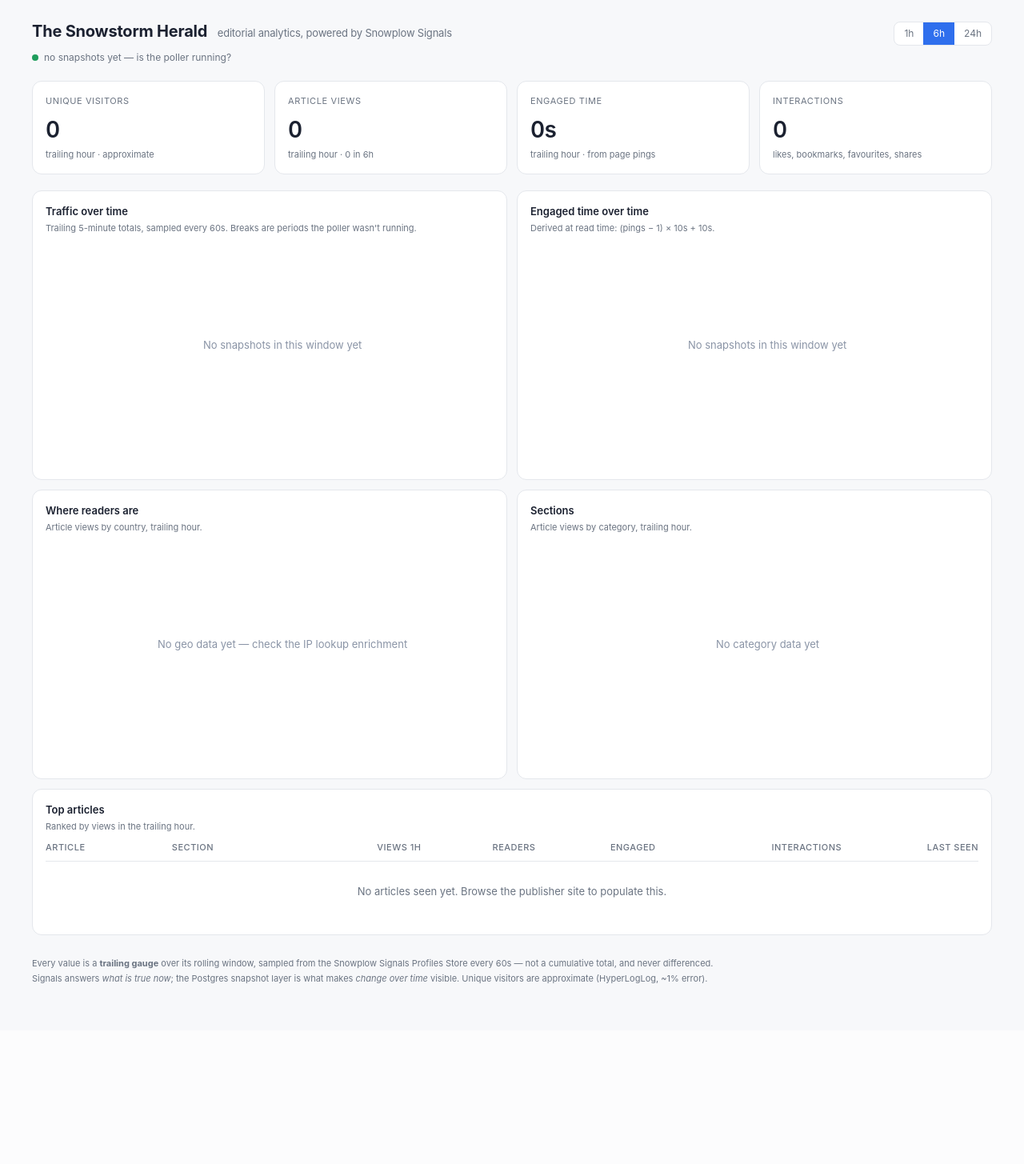
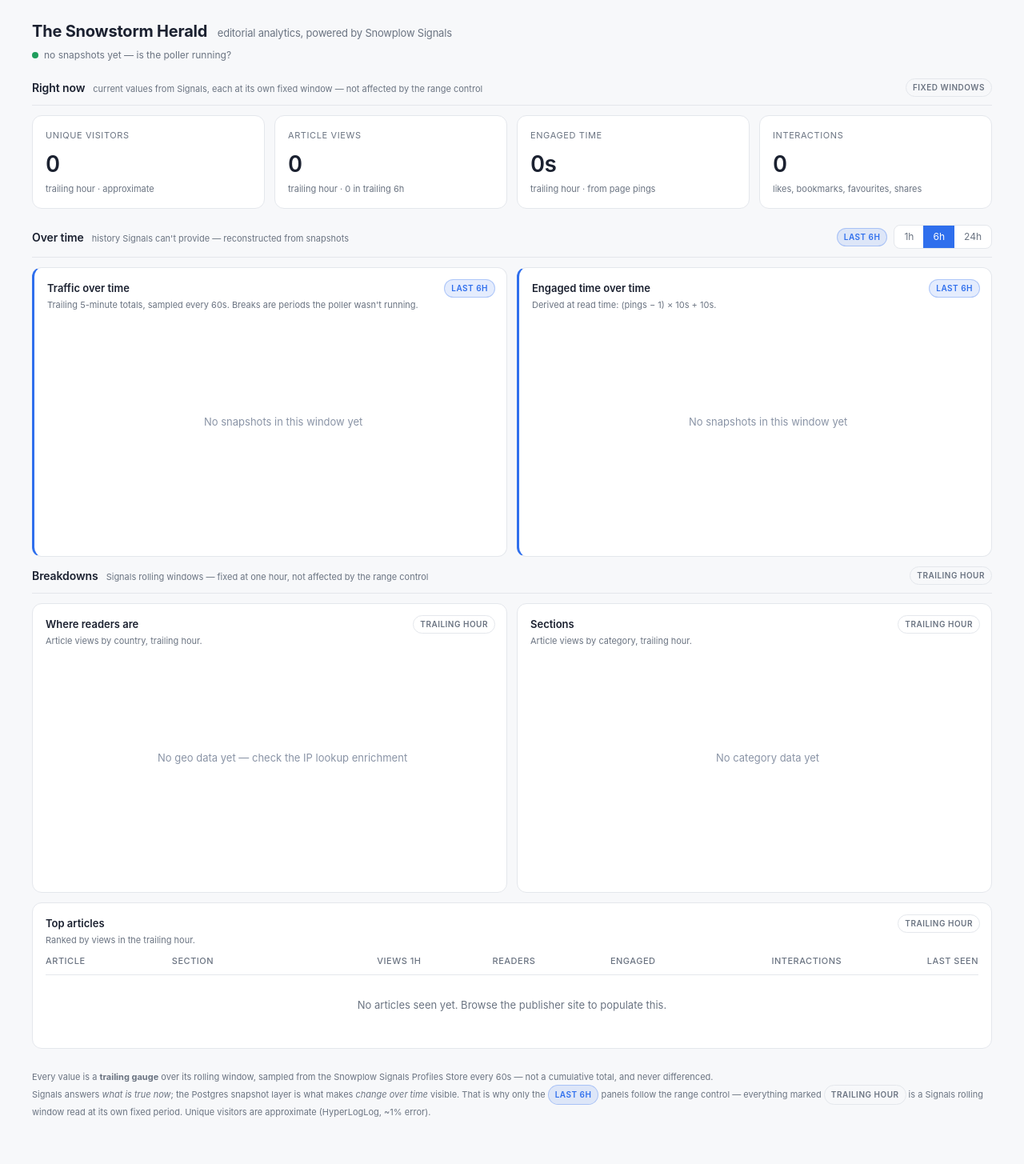
Before and after one commit to jonathanmalloy120/Snowstorm_2026_Front_End, a Flask app: page / in a window 1280 px wide. Shown: the whole page at 80% size. Before the commit the page ends 1230 px from the top, so only its background shows below. Run offline with Flask 3, Linux system fonts and the light colour scheme; data that the repository does not hold is empty; some libraries are stand-ins or nearby versions.

Commit message:
Distinguish range-controlled panels from fixed-window ones
The 1h/6h/24h control only drives the two time-series charts; the tiles, geo,
sections and article table are fixed Signals rolling windows and ignore it.
Nothing on the page said so, and the control sat in the page header as though
it governed everything.

- Three labelled zones: "Right now" (fixed windows), "Over time" (range
  controlled), "Breakdowns" (trailing hour), each with a zone badge.
- The range switcher moves out of the page header and into the "Over time"
  zone header, next to the range it sets.
- Range-driven cards carry an accent left rail and a "Last Nh" badge; fixed
  cards carry a muted "Trailing hour" badge. Colour and rail do the work at a
  glance, the badges confirm it.
- Footer explains the split once, in the same badge styling.
- The article-views tile said "40 in 6h" under a "Trailing hour" zone badge;
  zone relabelled "Fixed windows" and the tile now reads "in trailing 6h".

Verified in Chrome at 1h/6h/24h.

Co-Authored-By: Claude Opus 5 (1M context) <noreply@anthropic.com>

```diff
--- a/dashboard/templates/index.html
+++ b/dashboard/templates/index.html
@@ -35,7 +35,21 @@
   .grid{display:grid;gap:12px;margin-bottom:12px}
   .g2{grid-template-columns:1fr 1fr}
   @media (max-width:900px){.g2{grid-template-columns:1fr}}
-  .card{background:var(--card);border:1px solid var(--line);border-radius:12px;padding:16px}
+  .card{background:var(--card);border:1px solid var(--line);border-radius:12px;padding:16px;position:relative}
+  /* Cards driven by the range switcher carry an accent rail; fixed ones don't. */
+  .card.ranged{border-left:3px solid var(--accent)}
+  .zone{margin:28px 0 12px}
+  .zone-head{display:flex;flex-wrap:wrap;gap:12px;align-items:center;justify-content:space-between;
+             padding-bottom:10px;margin-bottom:12px;border-bottom:1px solid var(--line)}
+  .zone-title{display:flex;align-items:baseline;gap:10px;flex-wrap:wrap}
+  .zone-title h2{font-size:14px;margin:0;font-weight:600;letter-spacing:-.1px}
+  .zone-title .why{font-size:11px;color:var(--muted)}
+  .badge{display:inline-flex;align-items:center;gap:5px;font-size:10px;font-weight:600;
+         text-transform:uppercase;letter-spacing:.5px;padding:3px 8px;border-radius:20px;white-space:nowrap}
+  .badge.ranged{background:rgba(47,111,237,.13);color:var(--accent);border:1px solid rgba(47,111,237,.3)}
+  .badge.fixed{background:transparent;color:var(--muted);border:1px solid var(--line)}
+  .cardbadge{position:absolute;top:14px;right:14px}
+  .card h2{font-size:13px;margin:0 0 2px;font-weight:600;padding-right:92px}
   .card h2{font-size:13px;margin:0 0 2px;font-weight:600}
   .card p.hint{margin:0 0 10px;font-size:11px;color:var(--muted)}
   table{width:100%;border-collapse:collapse;font-size:13px}
@@ -61,11 +75,6 @@
   <header>
     <h1>The Snowstorm Herald <small>editorial analytics, powered by Snowplow Signals</small></h1>
     <div class="controls">
-      <div class="seg">
-        {% for h in window_choices %}
-          <a class="{{ 'on' if h == hours }}" href="?hours={{ h }}&app_id={{ app_id }}">{{ h }}h</a>
-        {% endfor %}
-      </div>
       {% if app_ids|length > 1 %}
       <div class="seg">
         {% for a in app_ids %}
@@ -87,13 +96,21 @@
     </span>
   </div>
 
+  <div class="zone-head">
+    <div class="zone-title">
+      <h2>Right now</h2>
+      <span class="why">current values from Signals, each at its own fixed window — not affected by the range control</span>
+    </div>
+    <span class="badge fixed">Fixed windows</span>
+  </div>
+
   <div class="tiles" id="tiles">
     <div class="tile"><div class="k">Unique visitors</div>
       <div class="v" data-k="unique_visitors_1h">{{ overview.unique_visitors_1h or 0 }}</div>
       <div class="s">trailing hour · approximate</div></div>
     <div class="tile"><div class="k">Article views</div>
       <div class="v" data-k="article_views_1h">{{ overview.article_views_1h or 0 }}</div>
-      <div class="s">trailing hour · {{ overview.article_views_6h or 0 }} in 6h</div></div>
+      <div class="s">trailing hour · {{ overview.article_views_6h or 0 }} in trailing 6h</div></div>
     <div class="tile"><div class="k">Engaged time</div>
       <div class="v" data-engaged>{{ overview.engaged_seconds_1h | duration }}</div>
       <div class="s">trailing hour · from page pings</div></div>
@@ -102,26 +119,53 @@
       <div class="s">likes, bookmarks, favourites, shares</div></div>
   </div>
 
+  <div class="zone-head">
+    <div class="zone-title">
+      <h2>Over time</h2>
+      <span class="why">history Signals can't provide — reconstructed from snapshots</span>
+    </div>
+    <div class="controls">
+      <span class="badge ranged">Last {{ hours }}h</span>
+      <div class="seg">
+        {% for h in window_choices %}
+          <a class="{{ 'on' if h == hours }}" href="?hours={{ h }}&app_id={{ app_id }}">{{ h }}h</a>
+        {% endfor %}
+      </div>
+    </div>
+  </div>
+
   <div class="grid g2">
-    <div class="card">
+    <div class="card ranged">
+      <span class="badge ranged cardbadge">Last {{ hours }}h</span>
       <h2>Traffic over time</h2>
       <p class="hint">Trailing 5-minute totals, sampled every {{ poll_interval }}s. Breaks are periods the poller wasn't running.</p>
       <div id="fig-traffic"></div>
     </div>
-    <div class="card">
+    <div class="card ranged">
+      <span class="badge ranged cardbadge">Last {{ hours }}h</span>
       <h2>Engaged time over time</h2>
       <p class="hint">Derived at read time: (pings − 1) × {{ heartbeat }}s + {{ min_visit }}s.</p>
       <div id="fig-engagement"></div>
     </div>
   </div>
 
+  <div class="zone-head">
+    <div class="zone-title">
+      <h2>Breakdowns</h2>
+      <span class="why">Signals rolling windows — fixed at one hour, not affected by the range control</span>
+    </div>
+    <span class="badge fixed">Trailing hour</span>
+  </div>
+
   <div class="grid g2">
     <div class="card">
+      <span class="badge fixed cardbadge">Trailing hour</span>
       <h2>Where readers are</h2>
       <p class="hint">Article views by country, trailing hour.</p>
       <div id="fig-geo"></div>
     </div>
     <div class="card">
+      <span class="badge fixed cardbadge">Trailing hour</span>
       <h2>Sections</h2>
       <p class="hint">Article views by category, trailing hour.</p>
       <div id="fig-category"></div>
@@ -129,6 +173,7 @@
   </div>
 
   <div class="card">
+    <span class="badge fixed cardbadge">Trailing hour</span>
     <h2>Top articles</h2>
     <p class="hint">Ranked by views in the trailing hour.</p>
     <table>
@@ -163,7 +208,7 @@
 
   <footer>
     Every value is a <strong>trailing gauge</strong> over its rolling window, sampled from the Snowplow Signals Profiles Store every {{ poll_interval }}s — not a cumulative total, and never differenced.<br>
-    Signals answers <em>what is true now</em>; the Postgres snapshot layer is what makes <em>change over time</em> visible. Unique visitors are approximate (HyperLogLog, ~1% error).
+    Signals answers <em>what is true now</em>; the Postgres snapshot layer is what makes <em>change over time</em> visible. That is why only the <span class="badge ranged">Last {{ hours }}h</span> panels follow the range control — everything marked <span class="badge fixed">Trailing hour</span> is a Signals rolling window read at its own fixed period. Unique visitors are approximate (HyperLogLog, ~1% error).
   </footer>
 </div>
 
```
